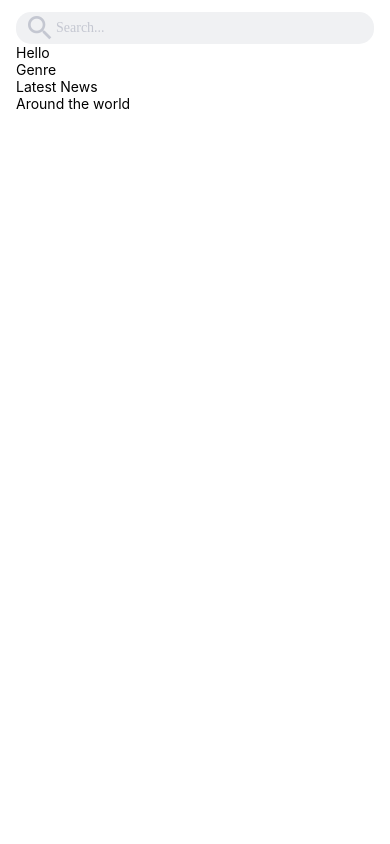
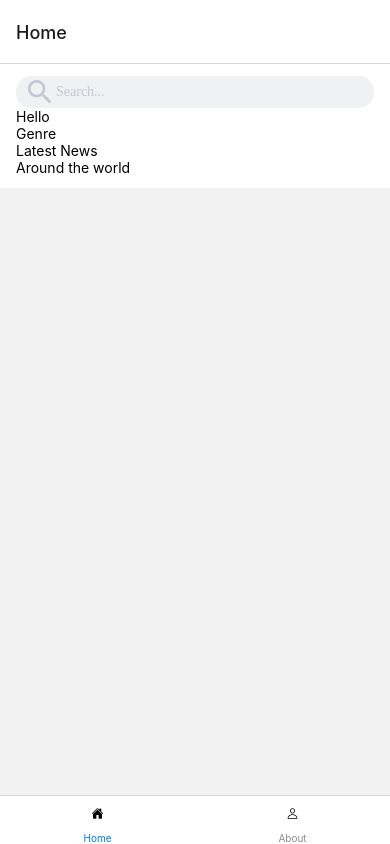
Before and after one commit to Khubayan/bacarita, a React Native app: screen /Home in a window 390 px wide. Built offline with nearby package versions, Linux system fonts and the light colour scheme.

Commit message:
Tab Navigation

```diff
--- a/App.tsx
+++ b/App.tsx
@@ -1,9 +1,44 @@
 /* eslint-disable prettier/prettier */
 /* eslint-disable react/react-in-jsx-scope */
+import {NavigationContainer} from '@react-navigation/native';
+import {createBottomTabNavigator} from '@react-navigation/bottom-tabs';
 import Home from './screens/Home';
+import Icon from 'react-native-vector-icons/Ionicons';
+import AboutScreen from './screens/AboutScreen';
+
+const Tab = createBottomTabNavigator();
+
+// Screen
+const screens = ['Home', 'About'];
 
 const App = () => {
-  return <Home />;
+  return (
+    <>
+      {/* <StatusBar /> */}
+      <NavigationContainer>
+        <Tab.Navigator
+          initialRouteName="Home"
+          screenOptions={({route}) => ({
+            // eslint-disable-next-line react/no-unstable-nested-components
+            tabBarIcon: ({focused}) => {
+              let iconName;
+              let routeName = route.name;
+
+              if (routeName === screens[0]) {
+                iconName = focused ? 'home' : 'home-outline';
+              } else if (routeName === screens[1]) {
+                iconName = focused ? 'person' : 'person-outline';
+              }
+              console.log(routeName);
+              return <Icon name={iconName} />;
+            },
+          })}>
+          <Tab.Screen name="Home" component={Home} />
+          <Tab.Screen name="About" component={AboutScreen} />
+        </Tab.Navigator>
+      </NavigationContainer>
+    </>
+  );
 };
 
 export default App;
--- a/components/SearchBar.tsx
+++ b/components/SearchBar.tsx
@@ -11,7 +11,11 @@ const SearchBar = () => {
       <View style={style.searchIcon}>
         <Icon name="search" size={32} color={Colors.secondary300} />
       </View>
-      <TextInput style={style.searchPlaceholder} placeholder="Search..." />
+      <TextInput
+        style={style.searchPlaceholder}
+        placeholderTextColor={Colors.secondary300}
+        placeholder="Search..."
+      />
     </View>
   );
 };
--- a/package.json
+++ b/package.json
@@ -10,8 +10,12 @@
     "test": "jest"
   },
   "dependencies": {
+    "@react-navigation/bottom-tabs": "^6.5.11",
+    "@react-navigation/native": "^6.1.9",
     "react": "18.2.0",
     "react-native": "0.72.6",
+    "react-native-safe-area-context": "^4.7.4",
+    "react-native-screens": "^3.27.0",
     "react-native-vector-icons": "^10.0.1"
   },
   "devDependencies": {
--- /dev/null
+++ b/screens/AboutScreen.tsx
@@ -0,0 +1,13 @@
+/* eslint-disable react/react-in-jsx-scope */
+/* eslint-disable prettier/prettier */
+import {View, Text} from 'react-native';
+
+const AboutScreen = () => {
+  return (
+    <View>
+      <Text>sasa</Text>
+    </View>
+  );
+};
+
+export default AboutScreen;
```
Also changed, not shown: 2 other files (tests, documents, lock files or other folders).
